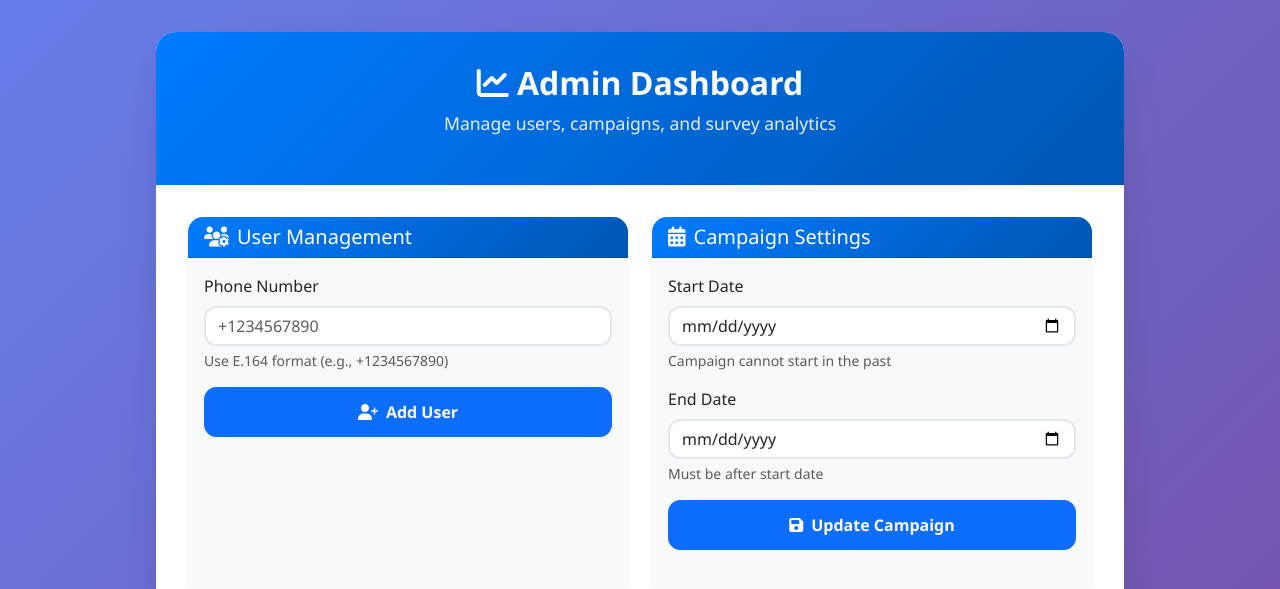
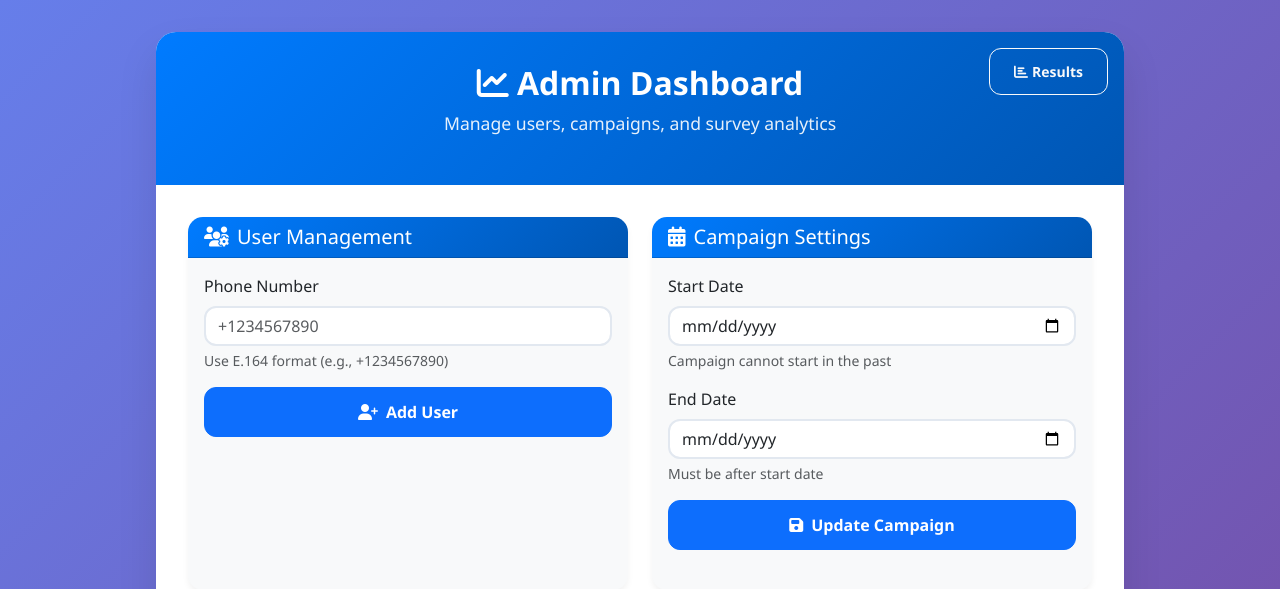
Before and after one commit to mohamedhaggag12/sms-survey-prototype, a Flask app: page /admin in a window 1280 px wide. Shown: the top 589 px of the page. Run offline with Flask 3, Linux system fonts and the light colour scheme; data comes from the database, SQL or seed files in the repository.

Commit message:
Add navigation button to results dashboard in admin header
- Added small 'Results' button with chart-bar icon in top-right corner of admin header
- Uses btn-outline-light btn-sm for subtle, professional appearance
- Positioned absolutely in top-right with proper spacing (mt-3 me-3)
- Links to /responses route for survey analytics
- Includes tooltip 'View Survey Results' for better UX
- Maintains clean header design while adding useful navigation

Easy access to results dashboard from admin interface!

```diff
--- a/templates/admin.html
+++ b/templates/admin.html
@@ -132,11 +132,18 @@
 <body>
     <div class="admin-container">
         <div class="card admin-card">
-            <div class="admin-header">
+            <div class="admin-header position-relative">
                 <h1 class="admin-title">
                     <i class="fas fa-chart-line"></i> Admin Dashboard
                 </h1>
                 <p class="admin-subtitle">Manage users, campaigns, and survey analytics</p>
+
+                <!-- Navigation Button -->
+                <div class="position-absolute top-0 end-0 mt-3 me-3">
+                    <a href="/responses" class="btn btn-outline-light btn-sm" title="View Survey Results">
+                        <i class="fas fa-chart-bar me-1"></i>Results
+                    </a>
+                </div>
             </div>
 
             <div class="admin-body">
```
